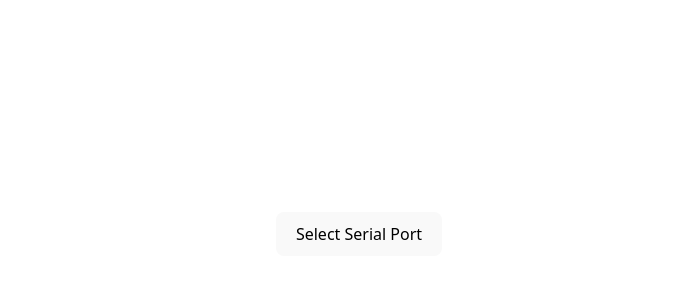
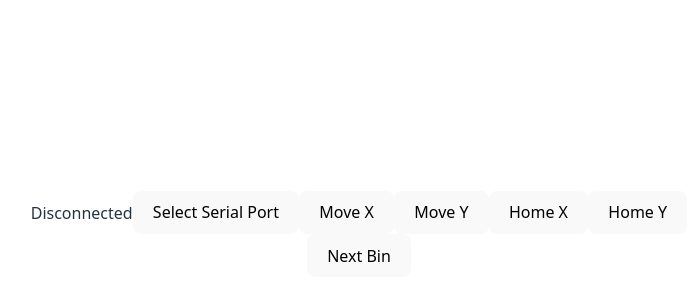
Before and after one commit to conormvickers/stainer-web, a React (Vite) app: page / in a window 1280 px wide. Shown: the part 166-466 px from the top of the page, without its empty margins (281-979 px from the left). Built offline with nearby package versions, Linux system fonts and the light colour scheme.

Commit message:
working!

```diff
--- a/src/App.tsx
+++ b/src/App.tsx
@@ -3,8 +3,27 @@ import reactLogo from "./assets/react.svg";
 import viteLogo from "/vite.svg";
 import "./App.css";
 
+const baudRate = 115200;
 function App() {
   const [serialPort, setSerialPort] = useState<SerialPort | null>(null);
+
+  async function connectSerial() {
+    await serialPort.open({ baudRate: baudRate });
+  }
+
+  async function sendSerial(data: string) {
+    if (serialPort) {
+      const writer = serialPort.writable.getWriter();
+      const dataToSend = new TextEncoder().encode(data);
+      await writer.write(dataToSend);
+      writer.releaseLock();
+    }
+  }
+  useEffect(() => {
+    if (serialPort) {
+      connectSerial();
+    }
+  }, [serialPort]);
 
   async function selectSerialPort() {
     if (!navigator.serial) {
@@ -25,7 +44,17 @@ function App() {
 
   return (
     <>
+      {serialPort && serialPort.connected ? "Connected" : "Disconnected"}
+
       <button onClick={selectSerialPort}>Select Serial Port</button>
+      <button onClick={() => sendSerial("x")}>Move X</button>
+      <button onClick={() => sendSerial("y")}>Move Y</button>
+
+      <button onClick={() => sendSerial("h")}>Home X</button>
+      <button onClick={() => sendSerial("j")}>Home Y</button>
+      <div>
+        <button onClick={() => sendSerial("n")}>Next Bin</button>
+      </div>
     </>
   );
 }
```
